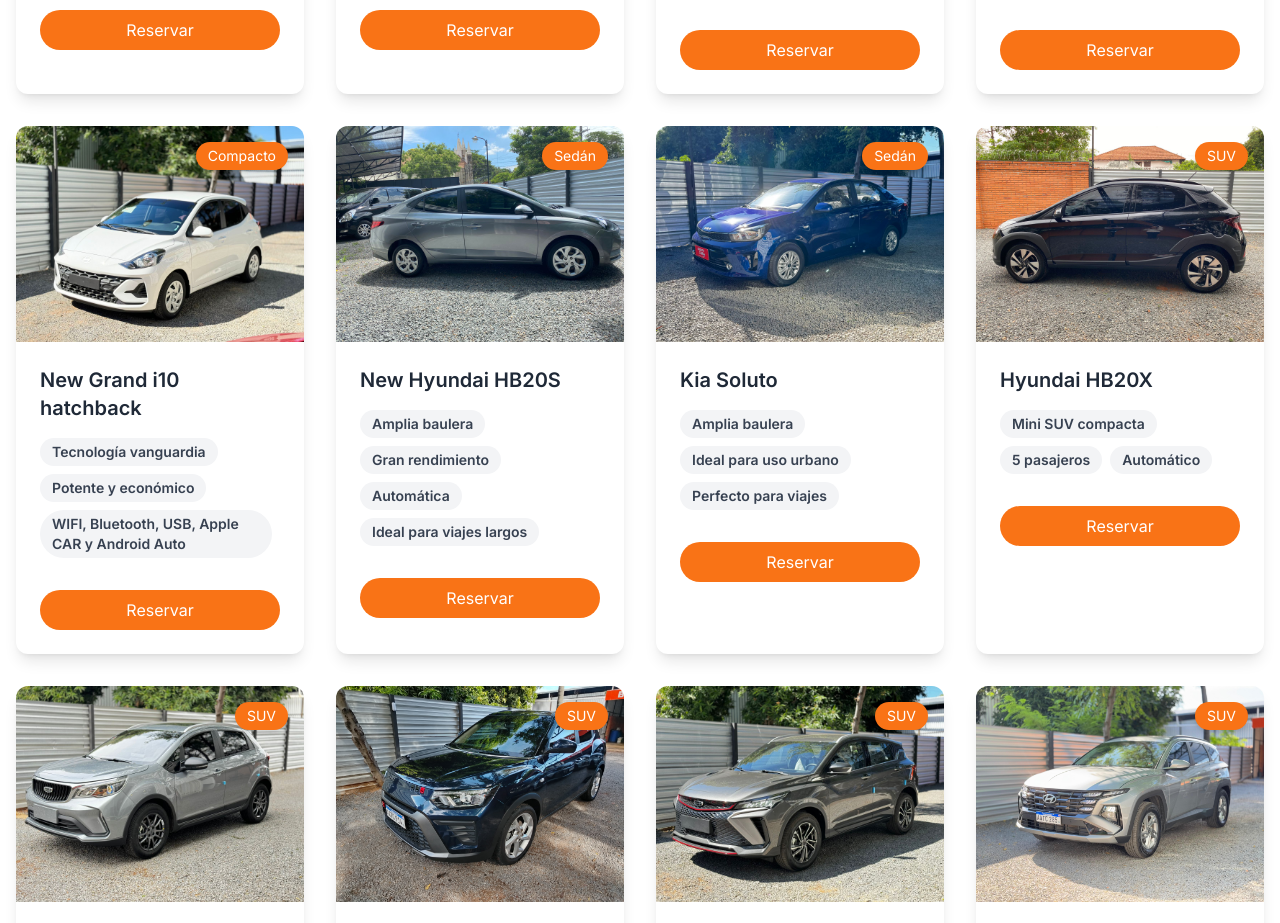
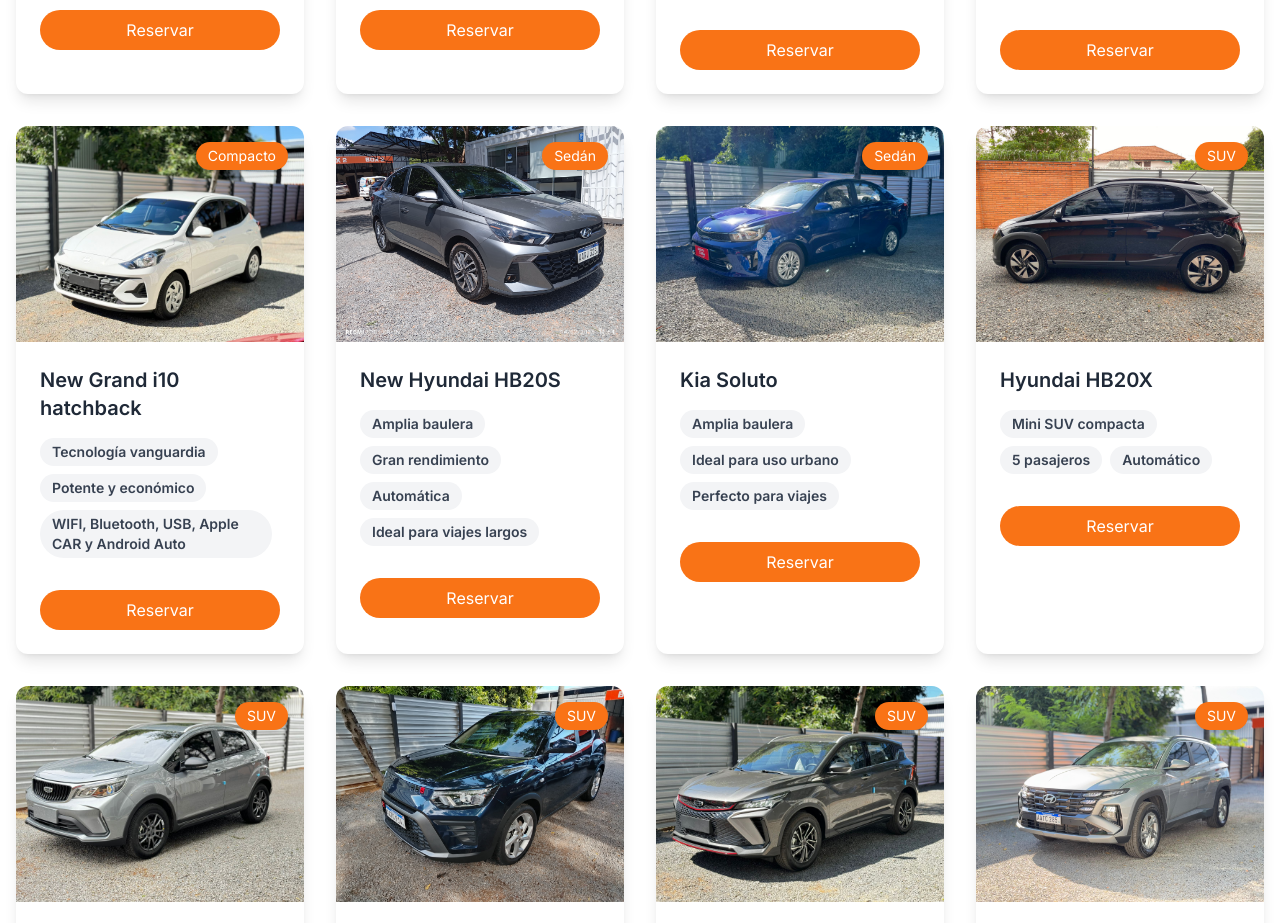
Before and after one commit to srspelt-dev/jepurucar, a Next.js app: page /vehicles in a window 1280 px wide. Shown: the part 1100-2023 px from the top of the page. Built offline with nearby package versions, Linux system fonts and the light colour scheme.

Commit message:
se modifica la imagen del hb20s

```diff
--- a/app/vehicles/page.tsx
+++ b/app/vehicles/page.tsx
@@ -82,7 +82,7 @@
       'Automática',
       'Ideal para viajes largos'
     ],
-    image: '/images/vehiculos/hb20s.jpeg'
+    image: '/images/vehiculos/hb20s.jpg'
   },
   {
     id: 7,
```
Also changed, not shown: public/images/vehiculos/hb20s.jpeg (deleted).
